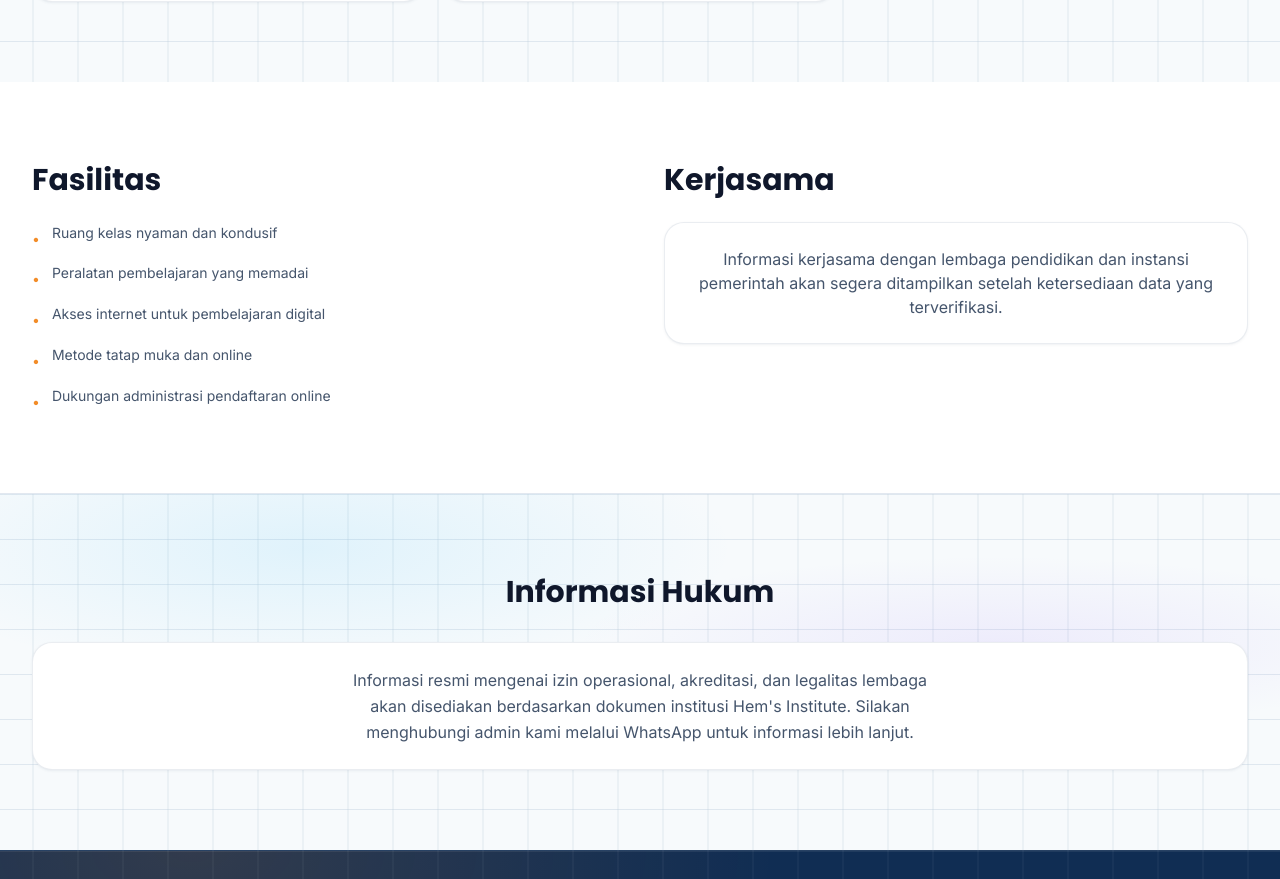
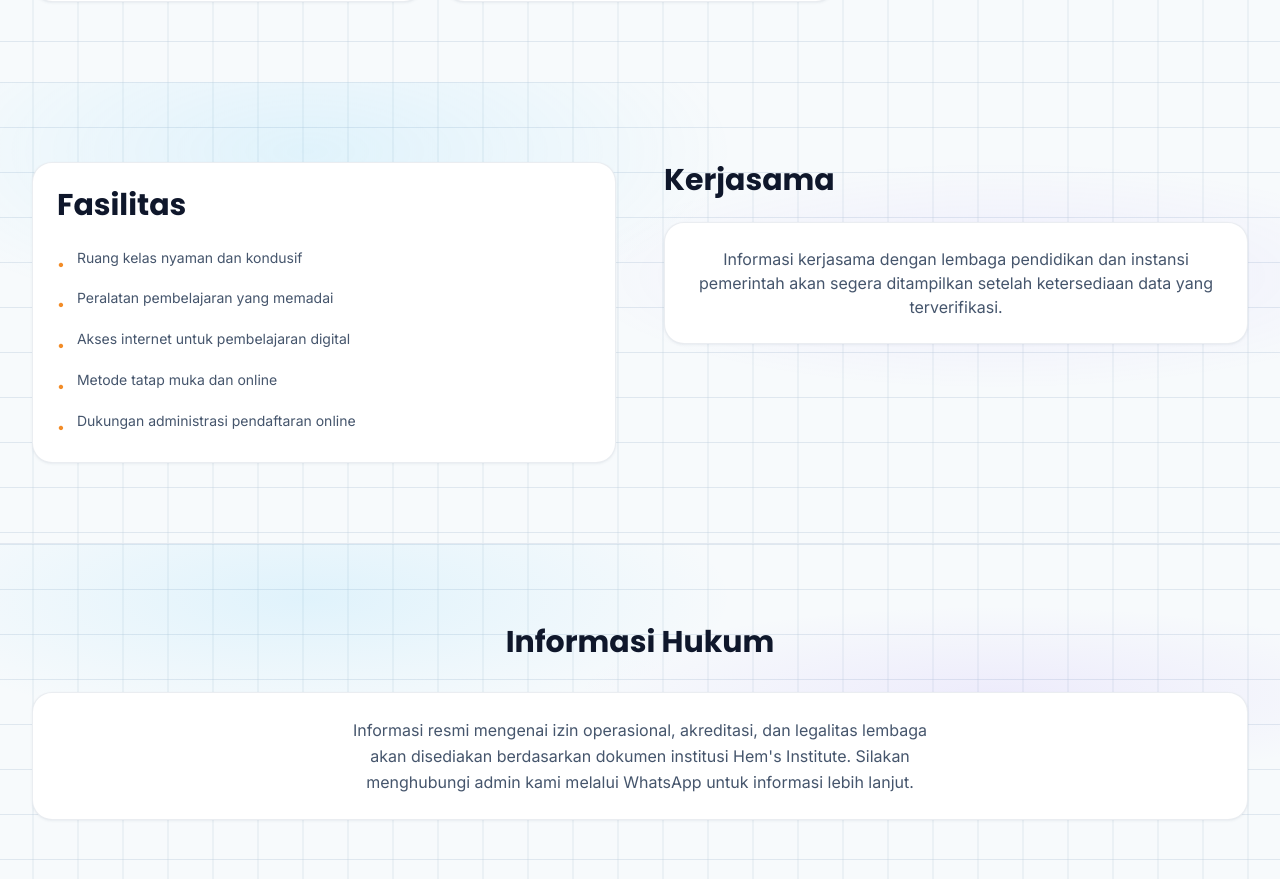
Before and after one commit to hemsinstitute-pdg11/hemsinstitute-v2, a Next.js app: page /about in a window 1280 px wide. Shown: the part 2160-3039 px from the top of the page. Built offline with nearby package versions, Linux system fonts and the light colour scheme; no server answers.

Commit message:
Wrap facilities content in a white card

```diff
--- a/src/app/about/page.tsx
+++ b/src/app/about/page.tsx
@@ -182,10 +182,10 @@ export default function AboutPage() {
         </div>
       </section>
 
-      <section className="bg-white py-14 sm:py-20">
+      <section className="grid-surface bg-slate-50 py-14 sm:py-20">
         <div className="mx-auto max-w-7xl px-4 sm:px-6 lg:px-8">
           <div className="grid md:grid-cols-2 gap-12">
-            <div className="space-y-6">
+            <Card padded className="space-y-6">
               <h2 className="font-heading font-bold text-2xl md:text-3xl text-slate-900">Fasilitas</h2>
               <ul className="space-y-3">
                 {facilities.map((f) => (
@@ -195,7 +195,7 @@ export default function AboutPage() {
                   </li>
                 ))}
               </ul>
-            </div>
+            </Card>
             <div>
               <h2 className="font-heading font-bold text-2xl md:text-3xl text-slate-900 mb-6">Kerjasama</h2>
               <Card padded className="text-center">
```
